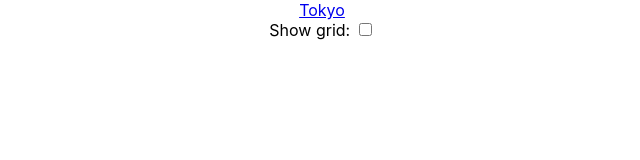
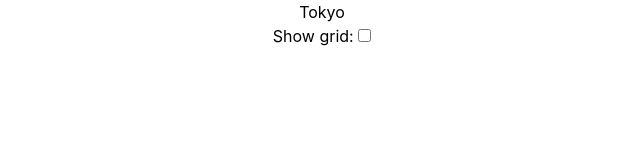
Before and after one commit to bobthepanda/transit-map, a React (Create React App) app: page / in a window 1280 px wide. Shown: the top 160 px of the page, without its empty margins (318-958 px from the left). Built offline with nearby package versions, Linux system fonts and the light colour scheme.

Commit message:
Add tailwind

```diff
--- a/src/index.scss
+++ b/src/index.scss
@@ -1,3 +1,7 @@
+@tailwind base;
+@tailwind components;
+@tailwind utilities;
+
 body {
     margin: 0;
     font-family: -apple-system, BlinkMacSystemFont, 'Segoe UI', 'Roboto', 'Oxygen', 'Ubuntu', 'Cantarell', 'Fira Sans', 'Droid Sans',
--- /dev/null
+++ b/tailwind.config.js
@@ -0,0 +1,8 @@
+/** @type {import('tailwindcss').Config} */
+module.exports = {
+  content: [],
+  theme: {
+    extend: {},
+  },
+  plugins: [],
+}
```
